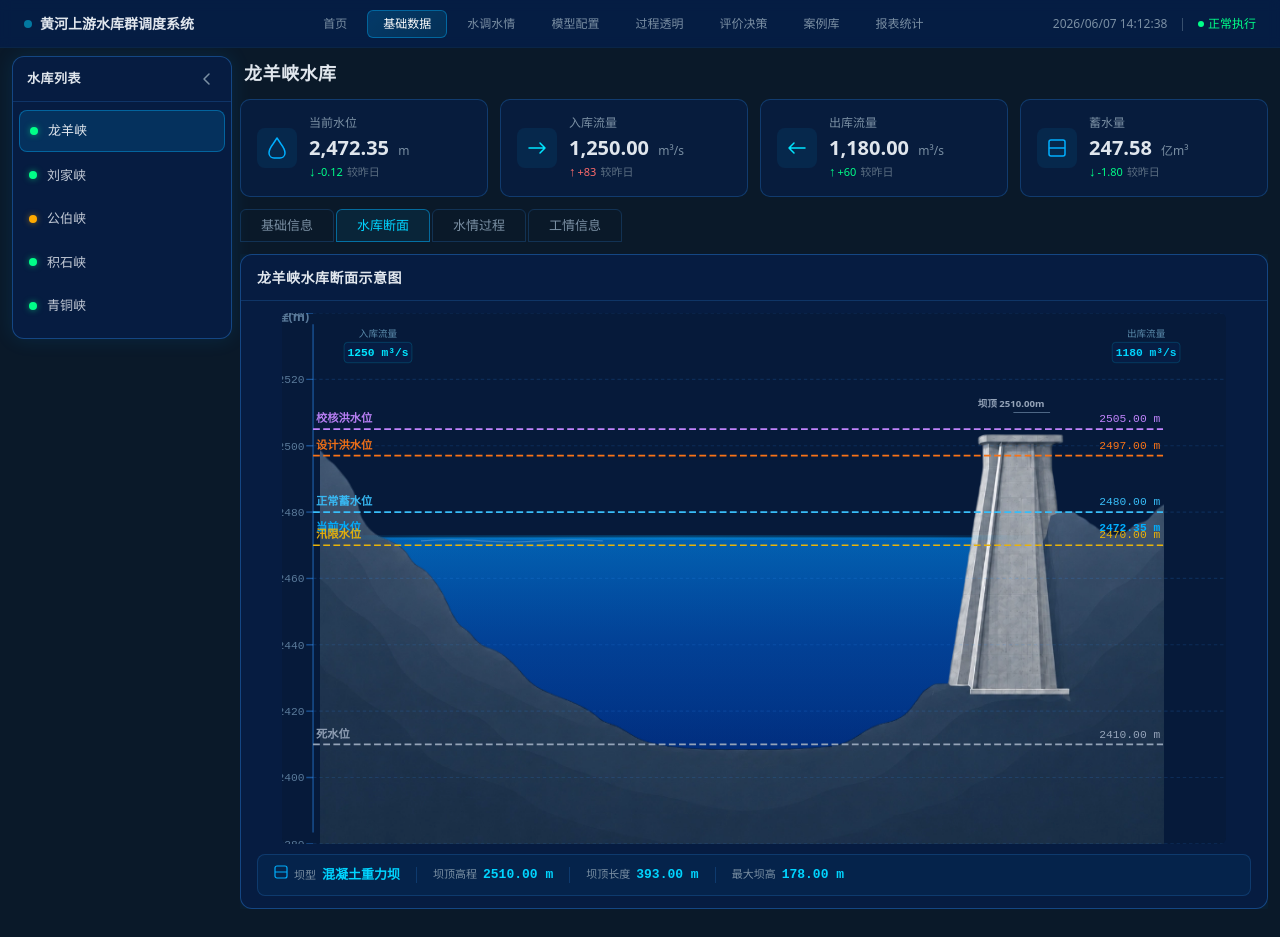
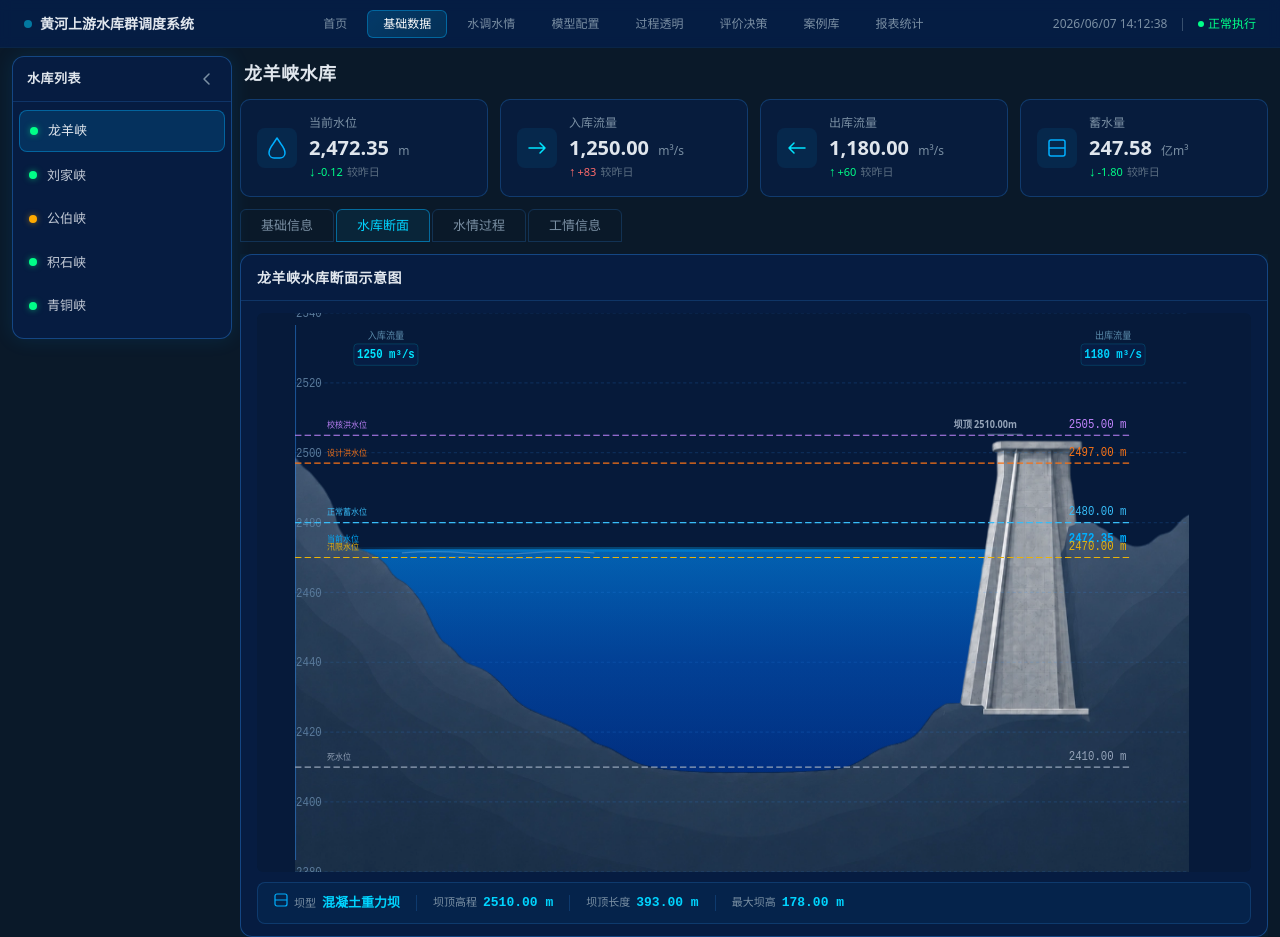
Before and after one commit to StartStartFire/yellow-river-system1, a Vue app: page /basic-data in a window 1280 px wide. Before the commit the page ends 909 px from the top, so only its background shows below. Built offline with nearby package versions, Linux system fonts and the light colour scheme.

Commit message:
修复基础数据部分bug

```diff
--- a/src/components/chart/ReservoirSectionGraph.vue
+++ b/src/components/chart/ReservoirSectionGraph.vue
@@ -178,14 +178,13 @@ const wavePath2 = computed(() => {
             class="layer section-bg"
             alt="水库断面"
           />
-        </div>
 
-        <!-- ===== 标注层 (z-index: 3, 独立在全宽容器中) ===== -->
-        <svg
-          class="layer label-layer"
-          :viewBox="`0 0 1672 940`"
-          preserveAspectRatio="xMidYMid slice"
-        >
+          <!-- 标注层 (z-index: 3, 与水体/背景共享坐标空间) -->
+          <svg
+            class="layer label-layer"
+            :viewBox="`0 0 1672 940`"
+            preserveAspectRatio="none"
+          >
           <defs>
             <filter id="currentGlow" x="-30%" y="-50%" width="160%" height="200%">
               <feGaussianBlur stdDeviation="4" result="blur" />
@@ -200,26 +199,17 @@ const wavePath2 = computed(() => {
           <!-- ---- 高程坐标轴 ---- -->
           <g class="axis-group">
             <line
-              x1="55" y1="20" x2="55" y2="920"
-              stroke="rgba(50,150,255,0.45)" stroke-width="2.5"
+              x1="0" y1="20" x2="0" y2="920"
+              stroke="rgba(50,150,255,0.45)" stroke-width="4"
             />
-            <text
-              x="48" y="14" fill="#5a7a9a" font-size="22"
-              text-anchor="end" font-weight="600"
-            >高程(m)</text>
-
             <template v-for="tk in elevationTicks" :key="'tk-' + tk.elev">
               <line
-                :x1="55" :y1="tk.y" :x2="1670" :y2="tk.y"
+                :x1="0" :y1="tk.y" :x2="1670" :y2="tk.y"
                 stroke="rgba(50,150,255,0.15)" stroke-width="2"
                 stroke-dasharray="6,5"
               />
-              <line
-                :x1="43" :y1="tk.y" :x2="55" :y2="tk.y"
-                stroke="rgba(50,150,255,0.45)" stroke-width="2.5"
-              />
               <text
-                :x="40" :y="tk.y + 7"
+                :x="50" :y="tk.y + 7"
                 fill="#5a7a9a" font-size="20" text-anchor="end"
                 font-family="'DIN Alternate', 'Roboto Mono', monospace"
               >{{ tk.elev }}</text>
@@ -253,9 +243,9 @@ const wavePath2 = computed(() => {
             class="level-line-group"
           >
             <line
-              :x1="55" :y1="lv.y" :x2="1560" :y2="lv.y"
+              :x1="0" :y1="lv.y" :x2="1560" :y2="lv.y"
               :stroke="lv.color"
-              :stroke-width="lv.isCurrent ? 4 : 3"
+              :stroke-width="lv.isCurrent ? 3 : 2"
               :stroke-dasharray="lv.isCurrent ? 'none' : '12,6'"
               :filter="lv.isCurrent ? 'url(#currentGlow)' : 'none'"
               opacity="1"
@@ -263,7 +253,7 @@ const wavePath2 = computed(() => {
             <text
               :x="60" :y="lv.y - 12"
               :fill="lv.color"
-              font-size="20" font-weight="600" opacity="0.95"
+              font-size="15" font-weight="550" opacity="0.95"
             >{{ lv.name }}</text>
             <text
               :x="1555" :y="lv.y - 12"
@@ -274,15 +264,14 @@ const wavePath2 = computed(() => {
             >{{ lv.value.toFixed(2) }} m</text>
           </g>
 
-          <!-- ---- 坝顶标注 ---- -->
+          <!-- ---- 坝顶标注（固定坐标，所有水库共用同一张 PNG，坝顶位置不变） ---- -->
           <g class="dam-label">
             <line
-              :x1="1295" :y1="toY(section.dam.crestElevation)"
-              :x2="1360" :y2="toY(section.dam.crestElevation)"
+              x1="1295" y1="204" x2="1360" y2="204"
               stroke="rgba(150,180,210,0.50)" stroke-width="2"
             />
             <text
-              :x="1350" :y="toY(section.dam.crestElevation) - 10"
+              x="1350" y="194"
               fill="#94A3B8" font-size="17" text-anchor="end" font-weight="600"
             >坝顶 {{ section.dam.crestElevation.toFixed(2) }}m</text>
           </g>
@@ -325,7 +314,8 @@ const wavePath2 = computed(() => {
             >出库流量</text>
           </g>
         </svg>
-      </div>
+        </div><!-- graph-visual end -->
+      </div><!-- graph-wrap end -->
 
       <!-- 底部工程参数栏 -->
       <div class="params-bar">
@@ -370,8 +360,8 @@ const wavePath2 = computed(() => {
 
 .graph-wrap {
   position: relative;
-  width: 95%;
-  max-width: 1600px;
+  width: 100%;
+  max-width: 2200px;
   aspect-ratio: 1672 / 940;
   background: #061a3a;
   overflow: hidden;
@@ -407,14 +397,7 @@ const wavePath2 = computed(() => {
   object-fit: fill;
 }
 
-/* 标注层：独立在全宽容器中 */
-.label-layer {
-  position: absolute;
-  left: 0;
-  top: 0;
-  width: 100%;
-  height: 100%;
-  pointer-events: none;
+.graph-visual .label-layer {
   z-index: 3;
 }
 
--- a/src/mock/basicData.ts
+++ b/src/mock/basicData.ts
@@ -290,6 +290,114 @@ const baseInfoMap: Record<string, BaseInfoGroup[]> = {
       ],
     },
   ],
+  gongboxia: [
+    {
+      title: '工程属性',
+      items: [
+        { key: '水库名称', value: '公伯峡水库' },
+        { key: '水库编码', value: 'B61041010' },
+        { key: '所属流域', value: '黄河上游' },
+        { key: '所在水系', value: '公伯峡峡谷段' },
+        { key: '水库类型', value: '年调节水库' },
+        { key: '坝型', value: '混凝土双曲拱坝' },
+        { key: '坝顶高程', value: '2002.00 m' },
+        { key: '坝顶长度', value: '260.00 m' },
+        { key: '最大坝高', value: '155.00 m' },
+        { key: '装机容量', value: '750 MW' },
+        { key: '机组台数', value: '5 台' },
+      ],
+    },
+    {
+      title: '特征水位',
+      items: [
+        { key: '正常蓄水位', value: '1988.00 m' },
+        { key: '汛限水位', value: '1985.00 m' },
+        { key: '死水位', value: '1950.00 m' },
+        { key: '设计洪水位（P=2%）', value: '1997.00 m' },
+        { key: '校核洪水位（P=0.2%）', value: '2005.00 m' },
+      ],
+    },
+    {
+      title: '调度规则',
+      items: [
+        { key: '调度目标', value: '发电为主，兼顾防洪' },
+        { key: '汛期时段', value: '6月1日 — 9月30日' },
+        { key: '生态下泄流量', value: '≥ 50 m³/s' },
+      ],
+    },
+  ],
+  jishixia: [
+    {
+      title: '工程属性',
+      items: [
+        { key: '水库名称', value: '积石峡水库' },
+        { key: '水库编码', value: 'B61051010' },
+        { key: '所属流域', value: '黄河上游' },
+        { key: '所在水系', value: '积石峡峡谷段' },
+        { key: '水库类型', value: '年调节水库' },
+        { key: '坝型', value: '混凝土重力坝' },
+        { key: '坝顶高程', value: '1868.00 m' },
+        { key: '坝顶长度', value: '210.00 m' },
+        { key: '最大坝高', value: '138.00 m' },
+        { key: '装机容量', value: '1020 MW' },
+        { key: '机组台数', value: '3 台' },
+      ],
+    },
+    {
+      title: '特征水位',
+      items: [
+        { key: '正常蓄水位', value: '1858.00 m' },
+        { key: '汛限水位', value: '1855.00 m' },
+        { key: '死水位', value: '1820.00 m' },
+        { key: '设计洪水位（P=2%）', value: '1862.00 m' },
+        { key: '校核洪水位（P=0.2%）', value: '1870.00 m' },
+      ],
+    },
+    {
+      title: '调度规则',
+      items: [
+        { key: '调度目标', value: '发电为主，兼顾防洪、防凌' },
+        { key: '汛期时段', value: '6月1日 — 9月30日' },
+        { key: '生态下泄流量', value: '≥ 45 m³/s' },
+      ],
+    },
+  ],
+  qingtongxia: [
+    {
+      title: '工程属性',
+      items: [
+        { key: '水库名称', value: '青铜峡水库' },
+        { key: '水库编码', value: 'B61061010' },
+        { key: '所属流域', value: '黄河上游' },
+        { key: '所在水系', value: '青铜峡峡谷段' },
+        { key: '水库类型', value: '日调节水库' },
+        { key: '坝型', value: '碾压混凝土重力坝' },
+        { key: '坝顶高程', value: '1162.00 m' },
+        { key: '坝顶长度', value: '365.00 m' },
+        { key: '最大坝高', value: '52.00 m' },
+        { key: '装机容量', value: '272 MW' },
+        { key: '机组台数', value: '8 台' },
+      ],
+    },
+    {
+      title: '特征水位',
+      items: [
+        { key: '正常蓄水位', value: '1157.00 m' },
+        { key: '汛限水位', value: '1155.00 m' },
+        { key: '死水位', value: '1130.00 m' },
+        { key: '设计洪水位（P=2%）', value: '1160.00 m' },
+        { key: '校核洪水位（P=0.2%）', value: '1168.00 m' },
+      ],
+    },
+    {
+      title: '调度规则',
+      items: [
+        { key: '调度目标', value: '灌溉为主，兼顾发电、防洪' },
+        { key: '汛期时段', value: '6月15日 — 9月15日' },
+        { key: '生态下泄流量', value: '≥ 35 m³/s' },
+      ],
+    },
+  ],
 }
 
 // 各水库水情过程数据
```
Also changed, not shown: 2 other files (tests, documents, lock files or other folders).
